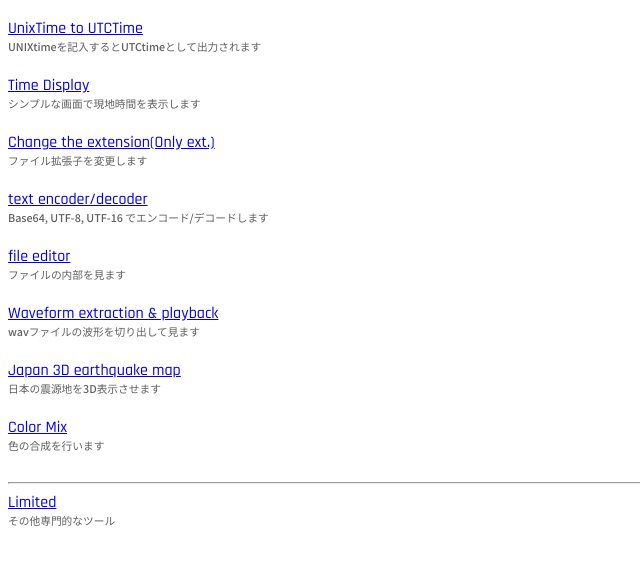
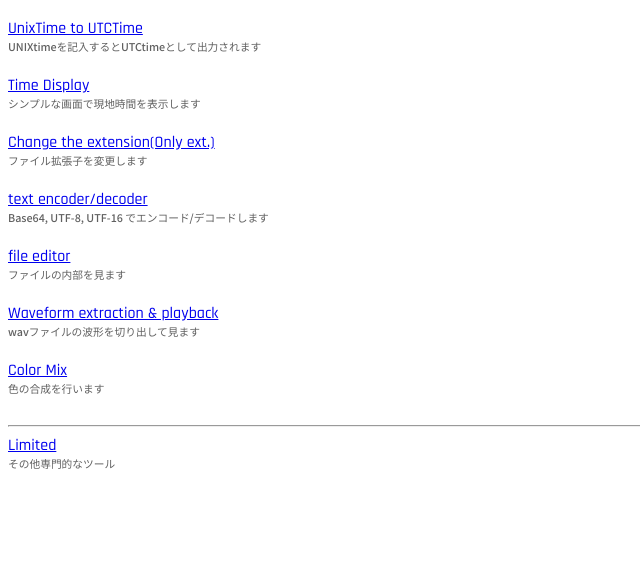
Before and after one commit to kouhei-1/tool, a plain HTML site: page index.html in a window 1280 px wide. Shown: the part 152-716 px from the top of the page, without its empty margins (0-640 px from the left). Drawn offline with Linux system fonts and the light colour scheme.

Commit message:
地震地図削除

```diff
--- a/index.html
+++ b/index.html
@@ -44,9 +44,6 @@
     <a class="link" href="./sound-wave.html">Waveform extraction & playback</a><br>
     <h6 class="desc">wavファイルの波形を切り出して見ます</h6><br>
 
-    <a class="link" href="../Earthquake_map">Japan 3D earthquake map</a><br>
-    <h6 class="desc">日本の震源地を3D表示させます</h6><br>
-
     <a class="link" href="./color-mix.html">Color Mix</a><br>
     <h6 class="desc">色の合成を行います</h6><br>
 
```
